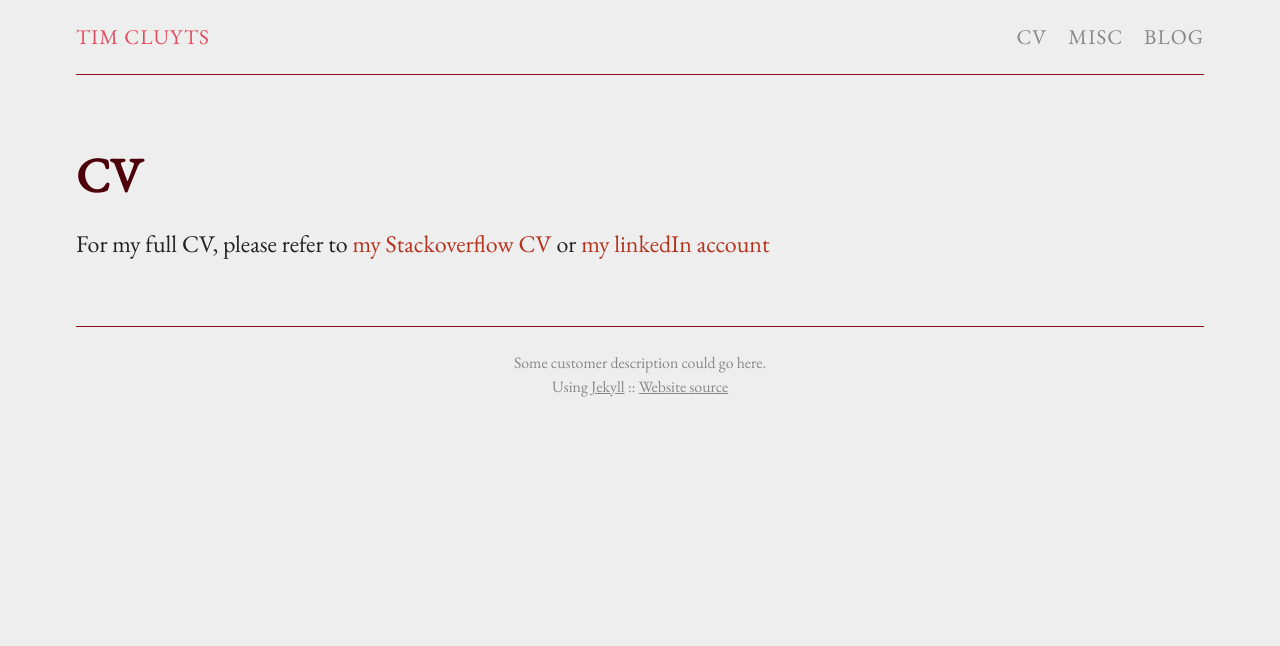
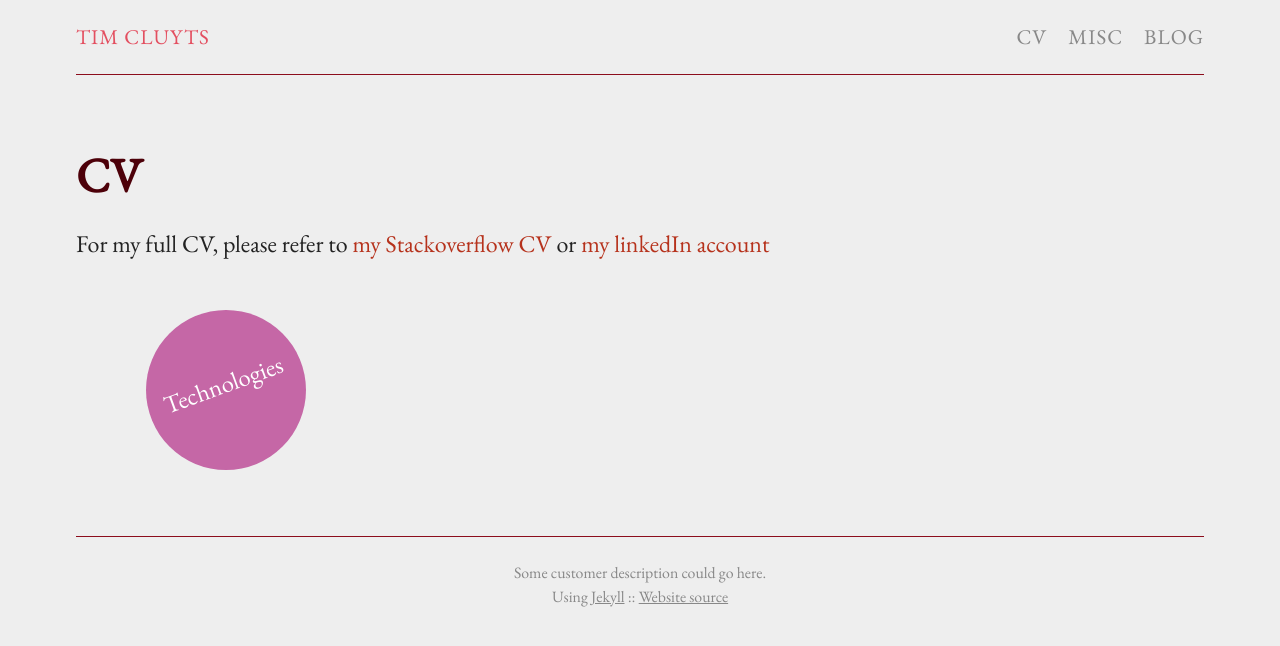
Before and after one commit to TimCluyts/timcluyts.github.io, a Jekyll site: the page built from cv.md, in a window 1280 px wide. Shown: the top 646 px of the page. Built offline with Jekyll 4.4.1, drawn with Linux system fonts in a browser that asks for light colours.

Commit message:
started implementing SVG

```diff
--- a/_sass/_base.scss
+++ b/_sass/_base.scss
@@ -164,3 +164,7 @@ ul.listing li.listing-item time {
 ul.listing li.listing-item a {
     color: $url-color;
 }
+
+.mainNode {
+    fill: $brand-purple-lighter;
+}
--- a/cv.md
+++ b/cv.md
@@ -5,3 +5,15 @@ permalink: /cv/
 ---
 
 For my full CV, please refer to <a href="https://stackoverflow.com/story/timcluyts" target="_blank">my Stackoverflow CV</a> or <a href="https://www.linkedin.com/in/tim-cluyts" target="_blank">my linkedIn account</a>
+
+<svg version="1.1"
+     baseProfile="full"
+     width="300" height="200"
+     xmlns="http://www.w3.org/2000/svg">
+    <g id="UrTavla">
+        <circle cx="150" cy="100" r="80" class="mainNode" id="mainNode"/>
+        <text border="1px solid red" x="50%" y="50%" font-size="25" transform="translate(-25 60) rotate(-20)" text-anchor="middle" fill="white">
+            <tspan>Technologies</tspan>
+        </text>
+    </g>
+</svg>
```
Also changed, not shown: index.md (+1 -1 lines).
